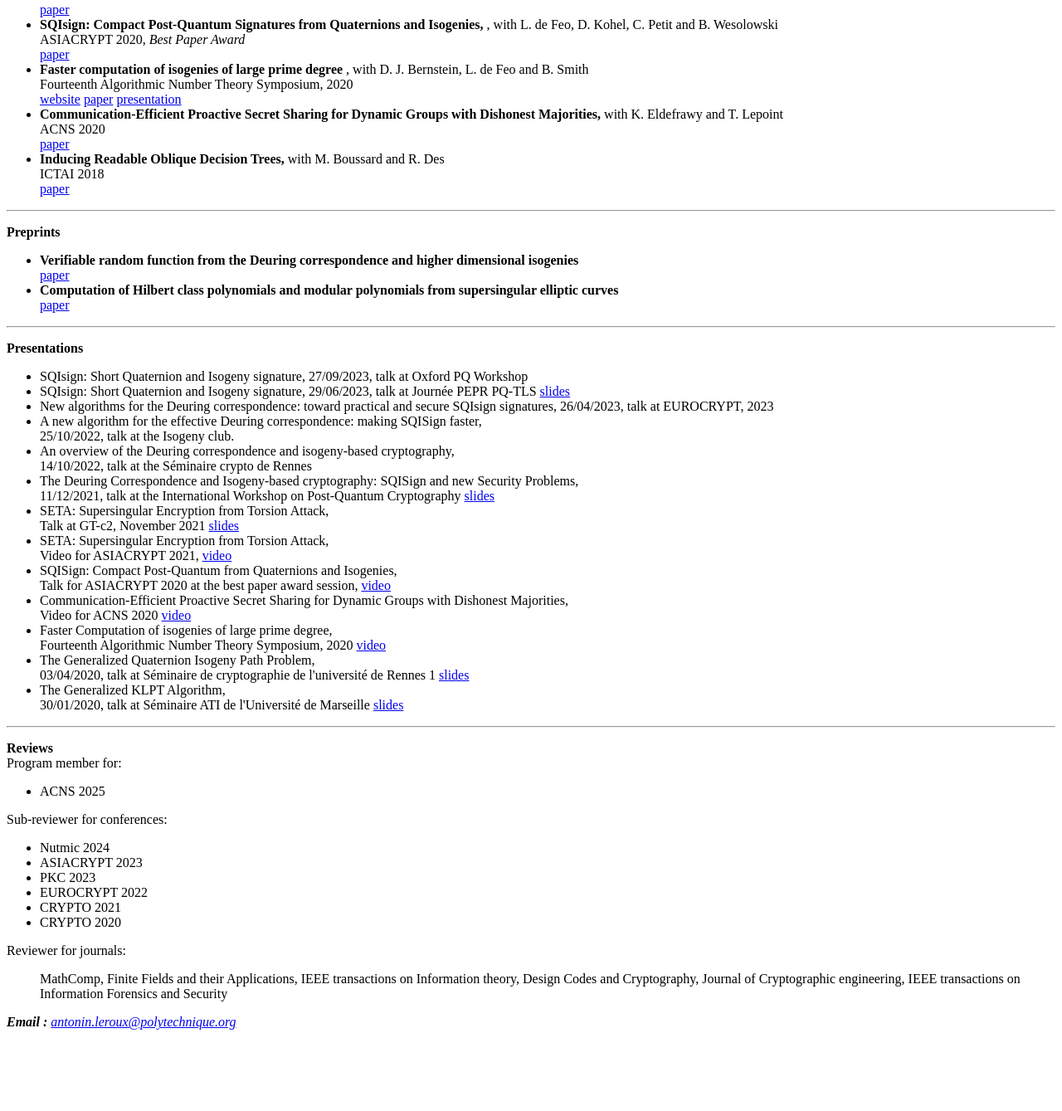
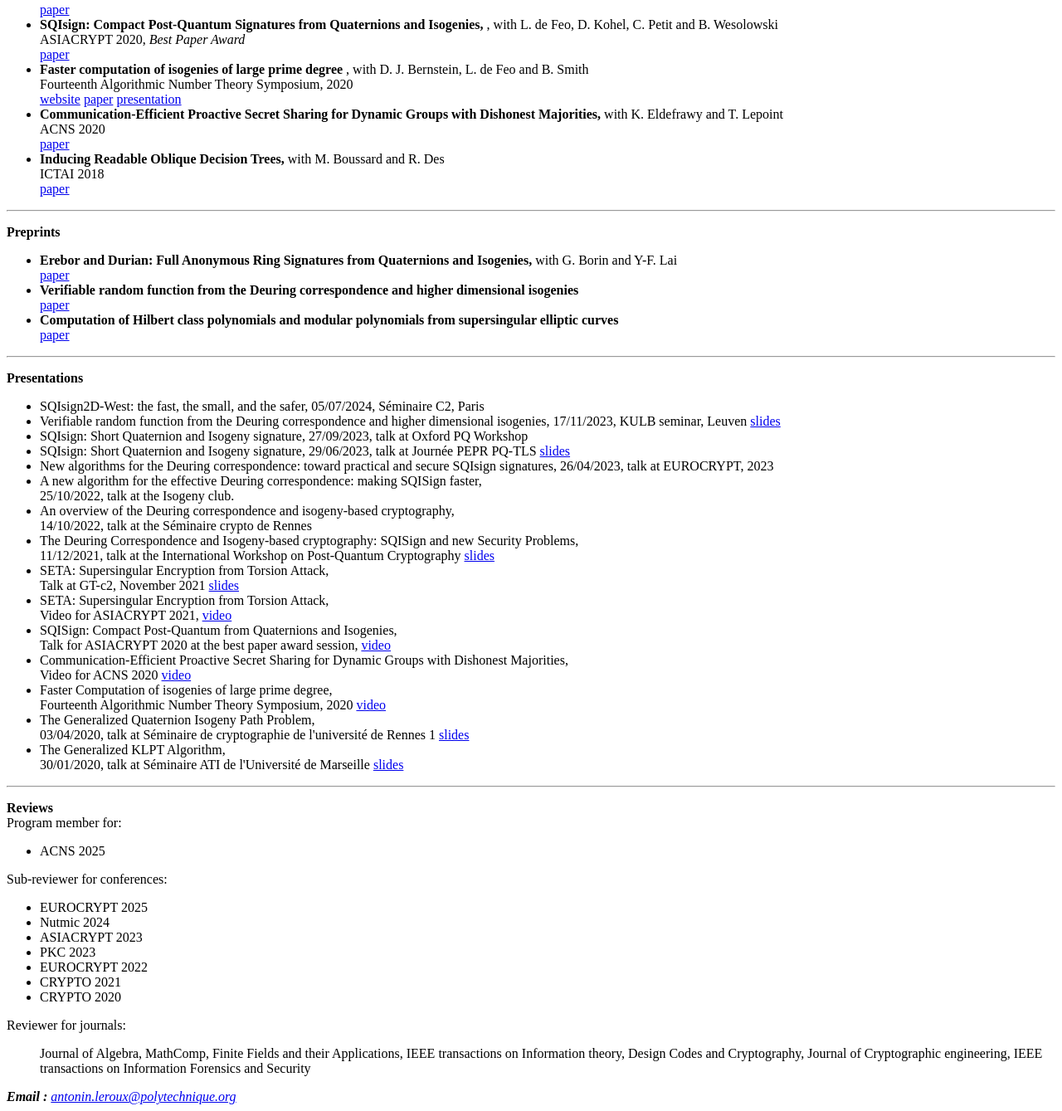
Before and after one commit to tonioecto/tonioecto.github.io, a plain HTML site: page antoninleroux/index.html in a window 1280 px wide. Shown: the part 1007-2346 px from the top of the page at 83% size. Before the commit the page ends 2256 px from the top, so only its background shows below. Drawn offline with Linux system fonts and the light colour scheme.

Commit message:
update website

```diff
--- a/antoninleroux/index.html
+++ b/antoninleroux/index.html
@@ -48,6 +48,7 @@
 	<p>
 	<b> Preprints </b>
 	<ul>
+	<li> <b> Erebor and Durian: Full Anonymous Ring Signatures from Quaternions and Isogenies,</b> with G. Borin and Y-F. Lai <br> <a href="https://eprint.iacr.org/2024/1185.pdf">paper</a> </li>
 	<li> <b> Verifiable random function from the Deuring correspondence and higher dimensional isogenies </b><br> <a href="https://eprint.iacr.org/2023/1251">paper</a> </li>
 	<li> <b> Computation of Hilbert class polynomials and modular polynomials from supersingular elliptic curves </b> <br> <a href="https://eprint.iacr.org/2023/064">paper</a></li>
 
@@ -57,6 +58,8 @@
 <p>
 <b> Presentations </b>
 <ul>
+	<li> SQIsign2D-West: the fast, the small, and the safer, 05/07/2024, Séminaire C2, Paris </li>
+	<li> Verifiable random function from the Deuring correspondence and higher dimensional isogenies, 17/11/2023, KULB seminar, Leuven <a href="https://www.esat.kuleuven.be/cosic/projects/isocrypt/wp-content/uploads/sites/4/2023/11/kulb_leroux.pdf">slides</a> </li>
 	<li> SQIsign: Short Quaternion and Isogeny signature, 27/09/2023, talk at Oxford PQ Workshop </li>
 	<li> SQIsign: Short Quaternion and Isogeny signature, 29/06/2023, talk at Journée PEPR PQ-TLS <a href="SQISign___Journée_PEPR_PQ_TLS.pdf">slides</a> </li>
 	<li> New algorithms for the Deuring correspondence: toward practical and secure SQIsign signatures, 26/04/2023, talk at EUROCRYPT, 2023 </li>
@@ -84,6 +87,7 @@ Program member for:
 
 Sub-reviewer for conferences:
 <ul>
+	<li> EUROCRYPT 2025 </li>
 	<li> Nutmic 2024 </li>
 	<li> ASIACRYPT 2023 </li>
 	<li> PKC 2023 </li>
@@ -93,7 +97,7 @@ Sub-reviewer for conferences:
 </ul>
 Reviewer for journals:
 <ul>
-	MathComp, Finite Fields and their Applications, IEEE transactions on Information theory, Design Codes and Cryptography, Journal of Cryptographic engineering, IEEE transactions on Information Forensics and Security
+	Journal of Algebra, MathComp, Finite Fields and their Applications, IEEE transactions on Information theory, Design Codes and Cryptography, Journal of Cryptographic engineering, IEEE transactions on Information Forensics and Security
 </ul>
 
 
```
